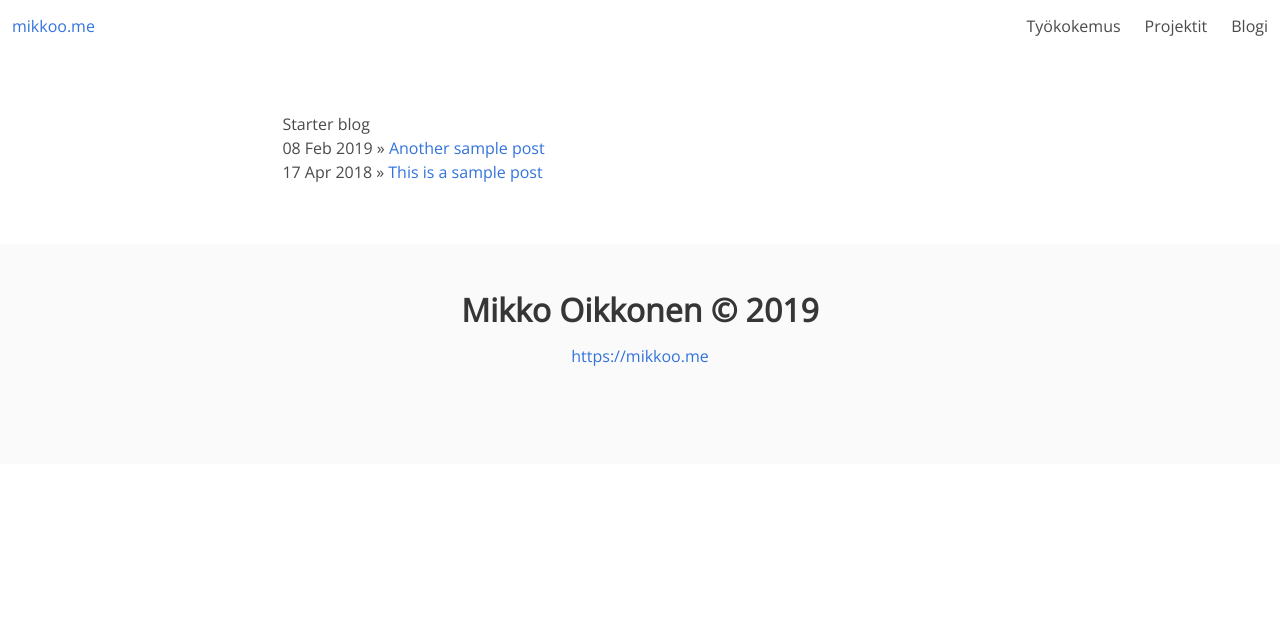
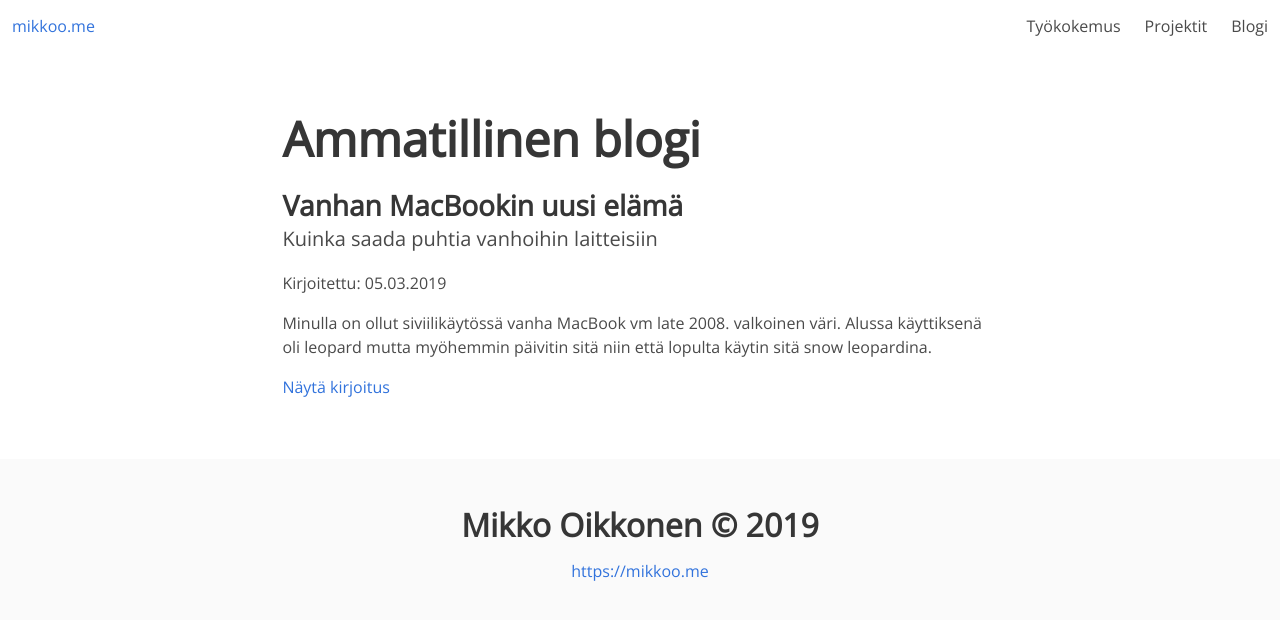
Before and after one commit to miukkonen/portfolio, a Jekyll site: the page built from blogi/index.html, in a window 1280 px wide. Shown: the top 620 px of the page. Built offline with Jekyll 4.4.1, drawn with Linux system fonts in a browser that asks for light colours; nearby versions of some CDN libraries.

Commit message:
Blog content and functionality

```diff
--- a/_posts/2018-04-17-this-is-sample.md
+++ /dev/null
@@ -1,7 +0,0 @@
----
-layout: post
-title: "This is a sample post"
-date: 2018-04-17
----
-
-This is my first post
--- /dev/null
+++ b/_posts/2019-03-05-vanhan-macbookin-uusi-elama.md
@@ -0,0 +1,14 @@
+---
+layout: post
+title: "Vanhan MacBookin uusi elämä"
+subtitle: "Kuinka saada puhtia vanhoihin laitteisiin"
+date: 2019-03-05
+---
+
+Minulla on ollut siviilikäytössä vanha MacBook vm late 2008. valkoinen väri. Alussa käyttiksenä oli leopard mutta myöhemmin päivitin sitä niin että lopulta käytin sitä snow leopardina.
+
+Kun nykyaikaisten softien muistinkulutus ja muut vaatimukset kasvoivat, aika jätti vanhasta mäkpuukistani ja jouduin hankkimaan pari vuotta sitten uuden koneen, käytetty vm 2012 Macbook Pro, jossa el capitan käyttis. Vaihdoin siihen vain uuden ssd-levyn, joten kone on salamannopea.
+
+Tuntui kuitenkin murheelliselta viedä vanha uskollisesti palvellut valkoinen macbook elektroniikkakierrätykseen joten pölytyttyään pari vuotta kirjahyllyssäni kaivoin sen esiin ja päätin leikkiä sillä ja hankin siihen uuden ssd-levyn. Macbookin kuorikin on hyvässä kunnossa kun olen saanut sen applen huollossa vaihdettua uuteen kahteen kertaan vaikka takuu meni umpeen jo ekan vuoden jälkeen. Muovisessa macbookissa oli nimittäin sellainen ongelma että kuoren reunat lohkeilivat kiusallisesti ranteiden kohdalta.
+
+Hankin netistä ssd-levyn ja vaihdoin sen koneeseen. Koska snow leopard ei enää sovi nykypäivän toimintaan, asensin koneeseen Ubuntu linukkeen...
--- a/blogi/index.html
+++ b/blogi/index.html
@@ -1,12 +1,33 @@
 ---
 layout: page
-title: Starter blog
+title: Ammatillinen blogi
 ---
 
-	<h1>{{ page.title }}</h1>
-	<ul class="posts">
 
-	  {% for post in site.posts %}
-	    <li><span>{{ post.date | date_to_string }}</span> » <a href="{{ post.url }}" title="{{ post.title }}">{{ post.title }}</a></li>
-	  {% endfor %}
-	</ul>
+
+
+
+<div class="content">
+
+	<h1 class="title is-1">{{ page.title }}</h1>
+
+  	<div class="content">
+
+		{% for post in site.posts %}
+
+			<h2 class="title">{{ post.title }}</h2>
+			<p class="subtitle">{{ post.subtitle }}</p>
+			<p>Kirjoitettu: {{ post.date | date: '%d.%m.%Y' }}</p>
+
+			<p>{{ post.excerpt }}</p>
+
+			<a class="" href="{{ post.url }}">Näytä kirjoitus</a>
+
+		{% endfor %}
+
+	</div>
+
+
+
+
+</div>
```
Also changed, not shown: _layouts/post.html (+6 -24 lines), _posts/2016-09-08-virtualisoinnin-iloista.md (added, +14 -0 lines), _posts/2019-02-08-another-post.md (deleted, +0 -9 lines), _projects/portfolio.md (+1 -1 lines), index.md (+60 -1 lines).
